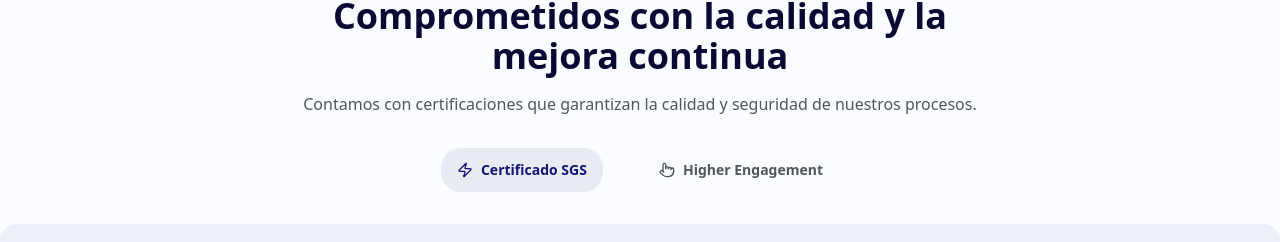
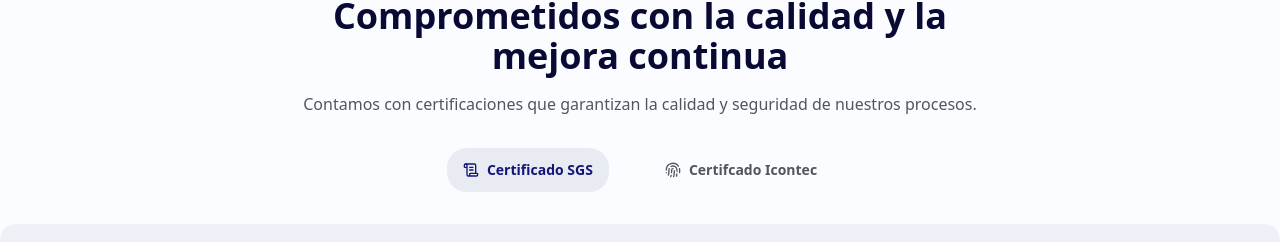
Before and after one commit to gahormigag21/Pagina_nema, a Next.js app: page / in a window 1280 px wide. Shown: the part 5109-5351 px from the top of the page. Built offline with nearby package versions, Linux system fonts and the light colour scheme; no server answers.

Commit message:
actualizar certificados y favicon :cat2:

```diff
--- a/src/app/page.tsx
+++ b/src/app/page.tsx
@@ -1,14 +1,15 @@
-import Features from "@/components/Home/Features";
+import Features from "@/components/Sections/Features";
 import Gallery from "@/components/Home/Gallery";
 import Hero from "@/components/Home/Hero";
+
+import { featuresProps } from "@/components/Home/featuresProps";
 
 export default function Home() {
   return (
     <div>
       <Hero />
       <Gallery />
-      <Features />
-
+      <Features {...featuresProps} />
     </div>
   );
 }
--- /dev/null
+++ b/src/components/Home/featuresProps.tsx
@@ -0,0 +1,39 @@
+import { Fingerprint, ScrollText } from "lucide-react";
+
+export const featuresProps = {
+  badge: "Certificaciones",
+  heading: "Comprometidos con la calidad y la mejora continua",
+  description: "Contamos con certificaciones que garantizan la calidad y seguridad de nuestros procesos.",
+  tabs: [
+    {
+      value: "tab-1",
+      icon: <ScrollText className="h-auto w-4 shrink-0" />,
+      label: "Certificado SGS",
+      content: {
+        badge: "certificaión ID: CO11/4112",
+        title: "ISO 9001:2015 Quality Management System Certification",
+        description:
+          "Construcción de obras civiles asociadas con la rehabilitación, mantenimiento y construción de redes de acueducto, alcantarillado y obras de infraestructura vial. Fabricación de accesorios para tuberias de acero utilizadas en el transporte de fluidos a presión con recubrimientos internos y externos en pintura epóxica o mortero de cemento",
+        buttonText: "Ver Certificado",
+        imageSrc: "/images/SGS.png",
+        imageAlt: "placeholder",
+        url: "https://www.sgs.com/en-co/certified-clients-and-products/certified-client-directory",
+      },
+    },
+    {
+      value: "tab-2",
+      icon: <Fingerprint className="h-auto w-4 shrink-0" />,
+      label: "Certifcado Icontec",
+      content: {
+        badge: "Certificado CSR -CER787161",
+        title: "Resolución 0501 del 4 de agosto de 2017 del Ministerio de Vivienda, Ciudad y Territorio",
+        description:
+          "Requisitos técnicos relacionados con la composición química e información, que deben cumplir los tubos, ductos y accesorios de acueducto y alcantarillado, los de uso sanitario y los de aguas lluvias, que adquieran las personas prestadoras de los servicios de acueducto y alcantarillado, así como las instalaciones hidrosanitarias al interior de las viviendas.",
+        buttonText: "Ver Certificado",
+        imageSrc: "/images/icontec.png",
+        imageAlt: "placeholder",
+        url: "https://www.huelladeconfianza.org/#/Consultar",
+      },
+    },
+  ],
+};
--- a/src/components/Home/Features.tsx
+++ b/src/components/Sections/Features.tsx
@@ -1,6 +1,5 @@
 import { Tabs, TabsContent, TabsList, TabsTrigger } from "@radix-ui/react-tabs";
-import { Layout, Pointer, Zap } from "lucide-react";
-
+import Image from "next/image";
 import { Badge } from "@/components/ui/badge";
 import { Button } from "@/components/ui/button";
 
@@ -11,6 +10,7 @@ interface TabContent {
   buttonText: string;
   imageSrc: string;
   imageAlt: string;
+  url?: string;
 }
 
 interface Tab {
@@ -21,49 +21,13 @@ interface Tab {
 }
 
 interface FeatureProps {
-  badge?: string;
-  heading?: string;
-  description?: string;
-  tabs?: Tab[];
+  badge: string;
+  heading: string;
+  description: string;
+  tabs: Tab[];
 }
 
-const Feature = ({
-  badge = "Certificaciones",
-  heading = "Comprometidos con la calidad y la mejora continua",
-  description = "Contamos con certificaciones que garantizan la calidad y seguridad de nuestros procesos.",
-  tabs = [
-    {
-      value: "tab-1",
-      icon: <Zap className="h-auto w-4 shrink-0" />,
-      label: "Certificado SGS",
-      content: {
-        badge: "certificaión ID: CO11/4112",
-        title: "ISO 9001:2015 Quality Management System Certification",
-        description:
-          "Construcción de obras civiles asociadas con la rehabilitación, mantenimiento y construción de redes de acueducto, alcantarillado y obras de infraestructura vial. Fabricación de accesorios para tuberias de acero utilizadas en el transporte de fluidos a presión con recubrimientos internos y externos en pintura epóxica o mortero de cemento",
-        buttonText: "Ver Certificado",
-        imageSrc:
-          "/images/SGS.png",
-        imageAlt: "placeholder",
-      },
-    },
-    {
-      value: "tab-2",
-      icon: <Pointer className="h-auto w-4 shrink-0" />,
-      label: "Higher Engagement",
-      content: {
-        badge: "Expert Features",
-        title: "Boost your site with top-tier design.",
-        description:
-          "Use stellar design to easily engage users and strengthen their loyalty. Create a seamless experience that keeps them coming back for more.",
-        buttonText: "See Tools",
-        imageSrc:
-          "https://shadcnblocks.com/images/block/placeholder-dark-2.svg",
-        imageAlt: "placeholder",
-      },
-    },
-  ],
-}: FeatureProps) => {
+const Feature = ({ badge, heading, description, tabs }: FeatureProps) => {
   return (
     <section className="py-16">
       <div className="container mx-auto">
@@ -105,19 +69,21 @@ const Feature = ({
                       {tab.content.description}
                     </p>
                     <Button className="mt-2.5 w-fit gap-2" size="lg">
-                      <a href="https://www.sgs.com/en-co/certified-clients-and-products/certified-client-directory">
+                      <a href={tab.content.url}>
                         {tab.content.buttonText}
                       </a>
                     </Button>
                   </div>
                   <div className="relative h-[300px] w-full lg:h-[400px]">
-                    <img
+                    <a href={tab.content.url} className="">
+                      <Image
                         src={tab.content.imageSrc}
                         alt={tab.content.imageAlt}
                         className="h-full w-full rounded-xl object-center object-contain"
                         width={400}
                         height={400}
                       />
+                    </a>
                   </div>
                 </TabsContent>
               ))}
```
Also changed, not shown: public/images/icontec.png (added), 1 other file (tests, documents, lock files or other folders). Lines whose indentation alone changed are shown as unchanged.
